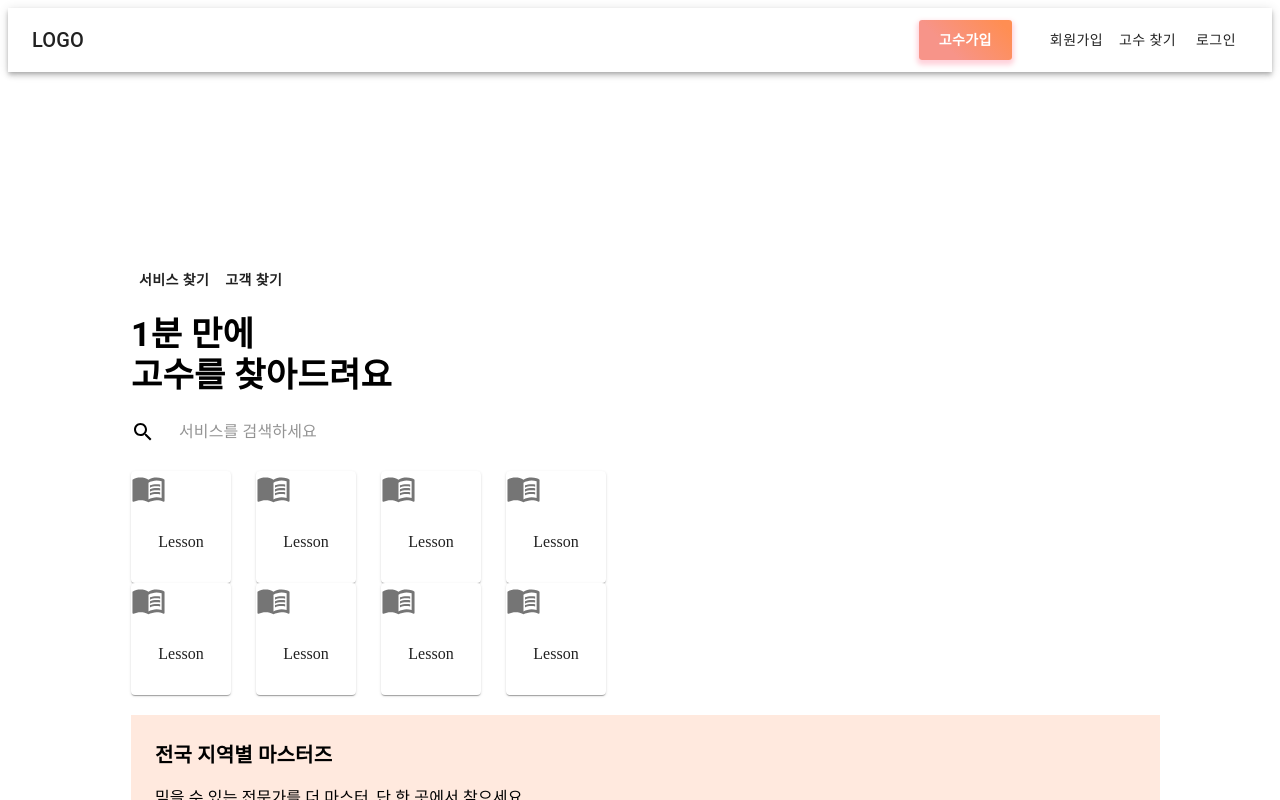
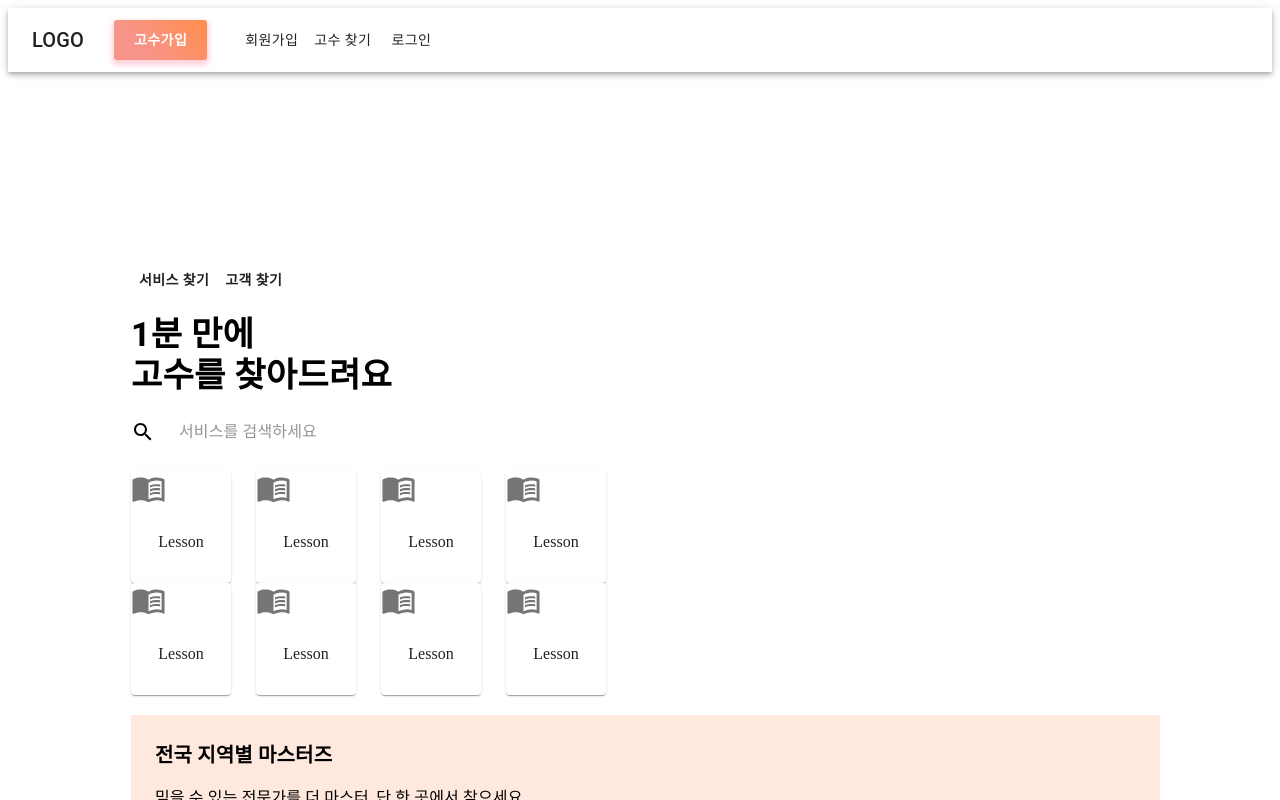
Before and after one commit to devryyeong/The-Master, a React (Create React App) app: page / in a window 1280 px wide. Shown: the top 800 px of the page. Built offline with nearby package versions, Linux system fonts and the light colour scheme.

Commit message:
LOGO link

```diff
--- a/src/components/FindMasterPage/SearchCategory.js
+++ b/src/components/FindMasterPage/SearchCategory.js
@@ -27,7 +27,6 @@ const useStyles = makeStyles((theme)=>({
     indexBox: {
         margin: '30px 0',
     },
-
 }));
 
 
--- a/src/components/commons/Header.js
+++ b/src/components/commons/Header.js
@@ -58,11 +58,11 @@ export default function Header(){
         <ThemeProvider theme={theme}>
             <AppBar className={classes.appbar} position="static">
                 <Toolbar>
-                    {/* <Link to="/" className={classes.link}> */}
+                    <Link to="/" className={classes.link}>
                         <Typography variant="h6" className={classes.title}>
                         LOGO
                         </Typography>
-                    {/* </Link> */}
+                    </Link>
 
                     <Button className={classes.masterbtn}>고수가입</Button>
 
```
